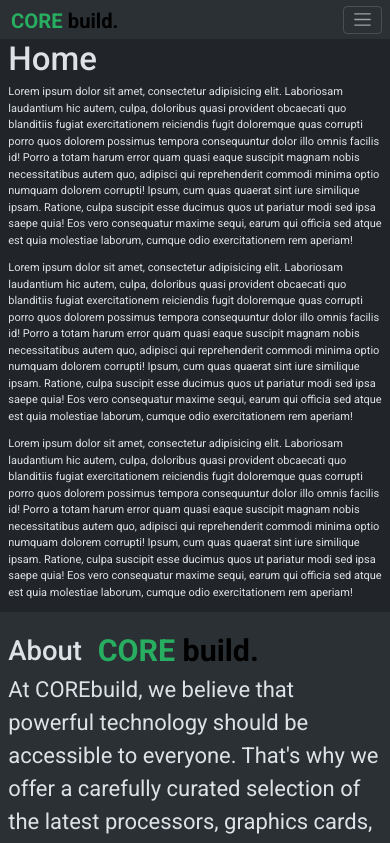
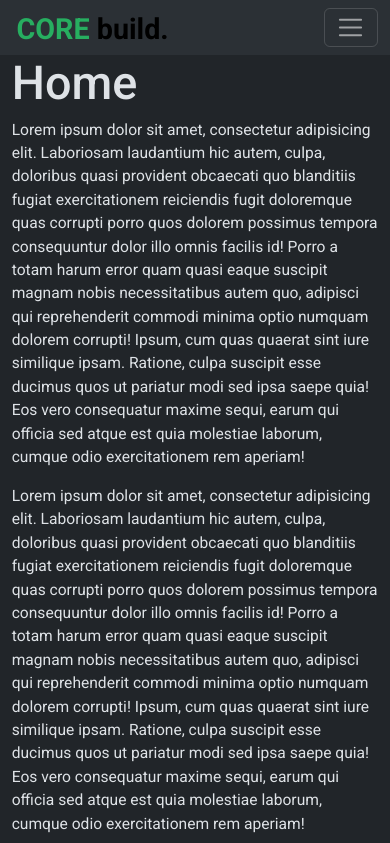
Before and after one commit to alexandrov5433/COREbuild_app, a React (Vite) app: page / in a window 390 px wide. Shown: the top 843 px of the page. Built offline with nearby package versions, Linux system fonts and the light colour scheme; no server answers.

Commit message:
Font-size increased for mobile devices.

```diff
--- a/src/index.css
+++ b/src/index.css
@@ -42,7 +42,7 @@ a {
 
 /* typography */
 html {
-  font-size: clamp(11px, 2vw, 16px);
+  font-size: clamp(11px, 4vw, 16px);
   line-height: 1.5;
   font-family: "Roboto", serif;
 }
```
